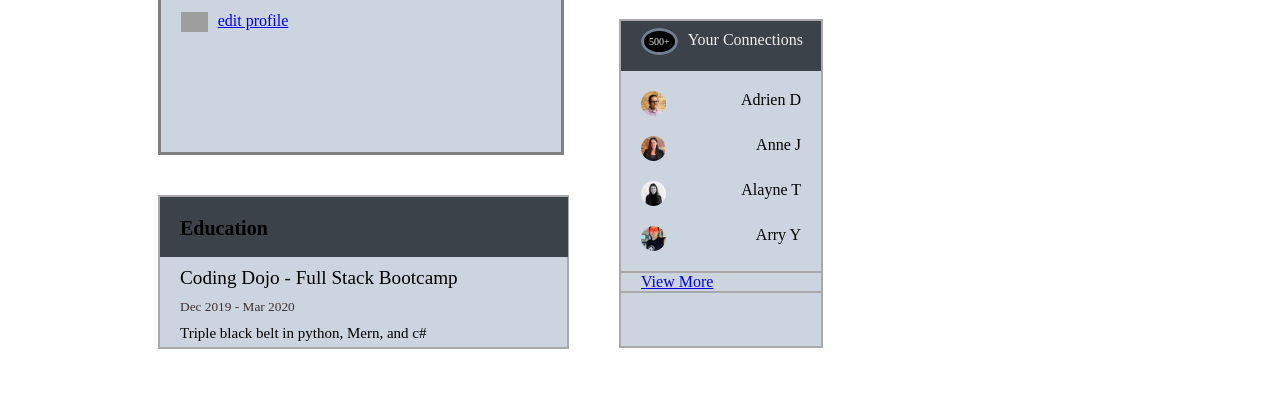
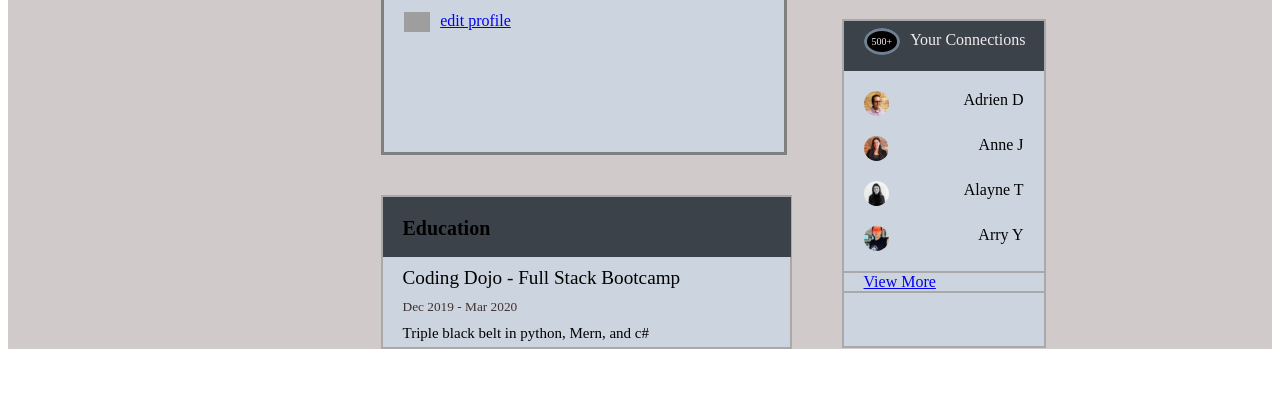
Before and after one commit to Nardos-L/profile-page, a plain HTML site: page index.html in a window 1280 px wide. Shown: the part 389-800 px from the top of the page. Drawn offline with Linux system fonts and the light colour scheme; grey boxes are pictures that could not be loaded.

Commit message:
back color commit

```diff
--- a/style.css
+++ b/style.css
@@ -164,9 +164,10 @@ h1,p {
 
 .contain-all {
     display: flex;
-
+    justify-content: center;
     align-items: center;
     vertical-align: top;
+    background-color: rgb(209, 202, 202);
 }
 
 .bottom-right {
```
